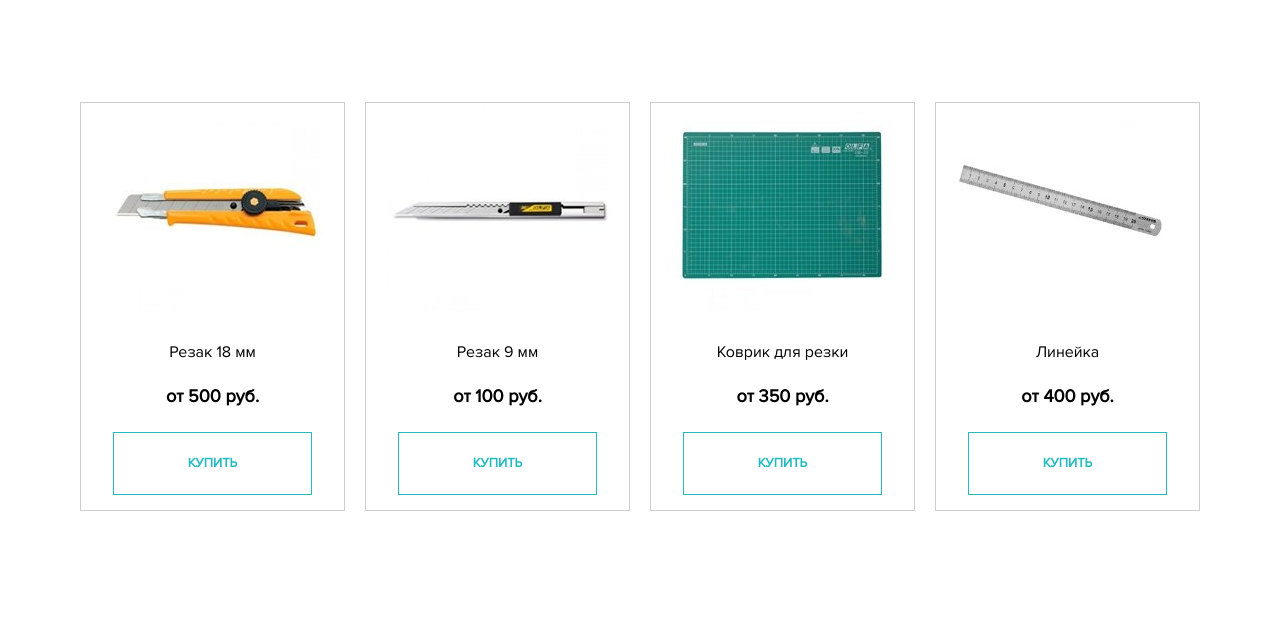
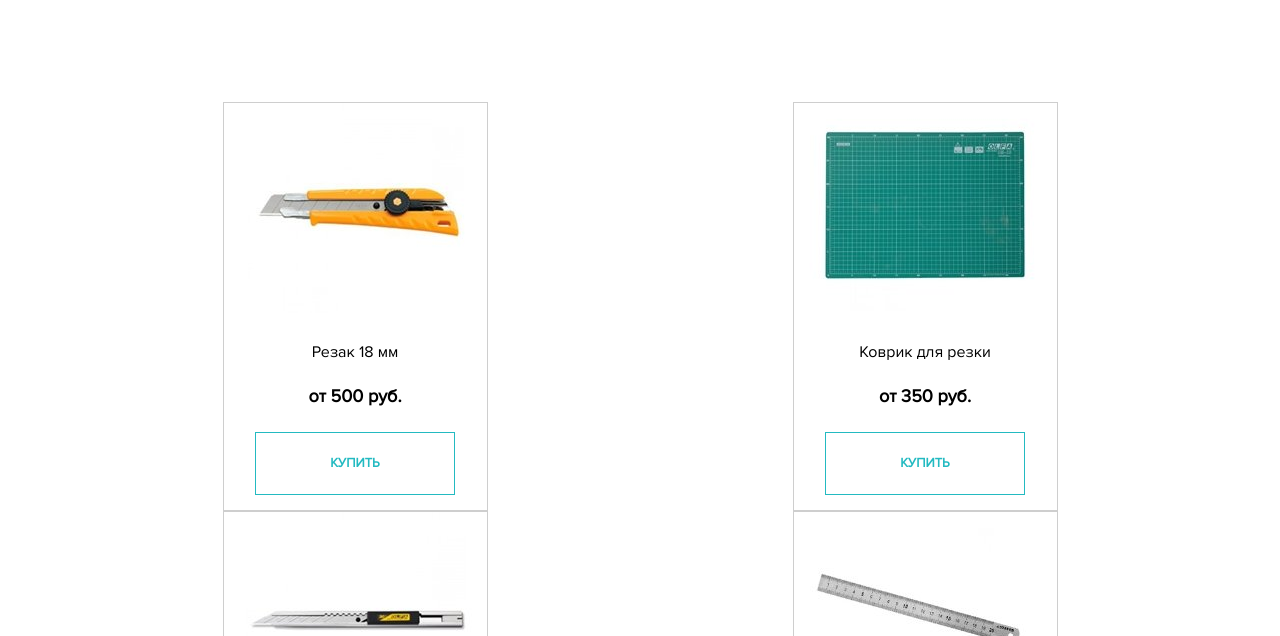
Before and after one commit to EvgeniiMorozov/Structure, a website: page #src/index.html in a window 1280 px wide. Shown: the part 164-800 px from the top of the page. Drawn offline with nearby package versions, Linux system fonts and the light colour scheme; files that its build step writes are made by us from their sources; files whose address does not match are found by name; a web font is replaced by a local one.

Commit message:
Правка структуры страницы

```diff
--- a/#src/index.html
+++ b/#src/index.html
@@ -6,18 +6,22 @@
     <meta name="viewport" content="width=device-width, initial-scale=1.0">
     <title>Task_2_Flexbox</title>
     <link rel="stylesheet" href="css/normalize.css">
-    <!-- <link rel="stylesheet" href="css/fonts.css"> -->
-    <link rel="stylesheet" href="css/style.css">
+    <link rel="stylesheet" href="css/style.min.css">
 </head>
 
 <body>
+    <!-- Шапка проекта -->
     <header class="header">
         <h1>Инструменты для макетирования</h1>
     </header>
 
+    <!-- Блок с карточками товара (основная секция проекта) -->
     <section class="main">
         <div class="container">
             <div class="cards">
+                <!-- Сделаем два контейнера (cards__box) для карточек -->
+                <!-- Первый контейнер cards__box -->
+                <div class="cards__box">
                     <div class="cards__block">
                         <div class="cards__img">
                             <img src="img/image-1.jpg" alt="Image">
@@ -25,8 +29,8 @@
                         <div class="cards__text">
                             <p class="cards__name">Резак 18 мм</p>
                             <p class="cards__price">от 500 руб.</p>
+                            <button>Купить</button>
                         </div>
-                    <button>Купить</button>
                     </div>
                     <div class="cards__block">
                         <div class="cards__img">
@@ -35,9 +39,13 @@
                         <div class="cards__text">
                             <p class="cards__name">Резак 9 мм</p>
                             <p class="cards__price">от 100 руб.</p>
-                    </div>
                             <button>Купить</button>
                         </div>
+                    </div>
+                </div>
+
+                <!-- Второй контейнер cards__box -->
+                <div class="cards__box">
                     <div class="cards__block">
                         <div class="cards__img">
                             <img src="img/image-3.jpg" alt="Image">
@@ -45,8 +53,8 @@
                         <div class="cards__text">
                             <p class="cards__name">Коврик для резки</p>
                             <p class="cards__price">от 350 руб.</p>
+                            <button>Купить</button>
                         </div>
-                    <button>Купить</button>
                     </div>
                     <div class="cards__block">
                         <div class="cards__img">
@@ -55,9 +63,11 @@
                         <div class="cards__text">
                             <p class="cards__name">Линейка</p>
                             <p class="cards__price">от 400 руб.</p>
-                    </div>
                             <button>Купить</button>
                         </div>
+                    </div>
+                </div>
+
             </div>
         </div>
     </section>
```
Lines whose indentation alone changed are shown as unchanged.
